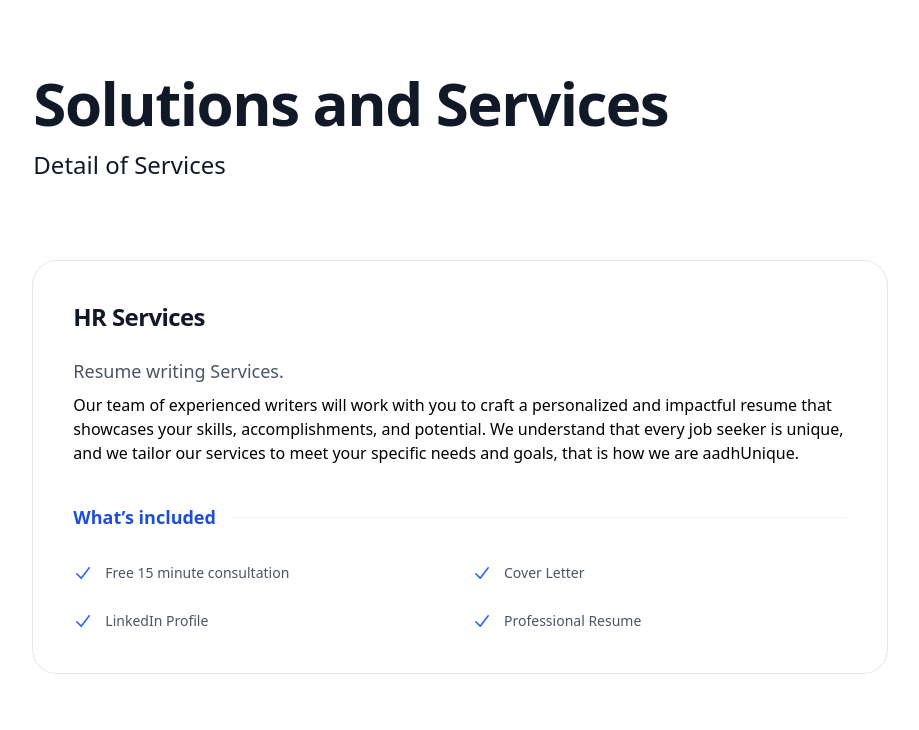
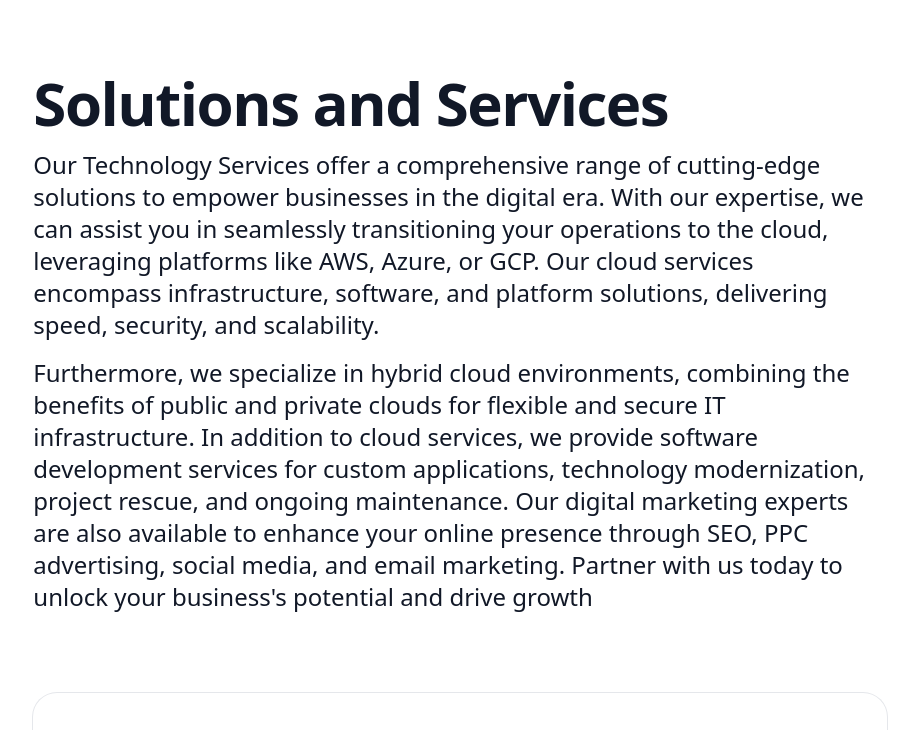
Before and after one commit to aunique-developer/static-site, a website: page docs/index.html in a window 1280 px wide. Shown: the part 1780-2510 px from the top of the page, without its empty margins (180-1099 px from the left). Drawn offline with Linux system fonts and the light colour scheme.

Commit message:
Deploy changes

```diff
--- a/docs/index.html
+++ b/docs/index.html
@@ -202,7 +202,8 @@
       <div class="mx-auto mt-8 max-w-2xl sm:mt-20 lg:mt-24 lg:max-w-4xl">
 
         <h2 class="text-4xl font-bold tracking-tight text-gray-900 sm:text-6xl">Solutions and Services</h2>
-        <p class=" pt-4 text-2xl text-gray-900">Detail of Services</p>
+        <p class="pt-4 text-2xl text-gray-900">Our Technology Services offer a comprehensive range of cutting-edge solutions to empower businesses in the digital era. With our expertise, we can assist you in seamlessly transitioning your operations to the cloud, leveraging platforms like AWS, Azure, or GCP. Our cloud services encompass infrastructure, software, and platform solutions, delivering speed, security, and scalability.</p>
+        <p class="pt-4 text-2xl text-gray-900">Furthermore, we specialize in hybrid cloud environments, combining the benefits of public and private clouds for flexible and secure IT infrastructure. In addition to cloud services, we provide software development services for custom applications, technology modernization, project rescue, and ongoing maintenance. Our digital marketing experts are also available to enhance your online presence through SEO, PPC advertising, social media, and email marketing. Partner with us today to unlock your business's potential and drive growth</p>
 
         <div class="mx-auto max-w-2xl rounded-3xl ring-1 ring-gray-200 lg:mb-24 sm:mt-20 lg:mx-0 lg:flex lg:max-w-none">
           <div class="p-8 sm:p-10 lg:flex-auto">
@@ -398,13 +399,13 @@
                 d="M24 4.557c-.883.392-1.832.656-2.828.775 1.017-.609 1.798-1.574 2.165-2.724-.951.564-2.005.974-3.127 1.195-.897-.957-2.178-1.555-3.594-1.555-3.179 0-5.515 2.966-4.797 6.045-4.091-.205-7.719-2.165-10.148-5.144-1.29 2.213-.669 5.108 1.523 6.574-.806-.026-1.566-.247-2.229-.616-.054 2.281 1.581 4.415 3.949 4.89-.693.188-1.452.232-2.224.084.626 1.956 2.444 3.379 4.6 3.419-2.07 1.623-4.678 2.348-7.29 2.04 2.179 1.397 4.768 2.212 7.548 2.212 9.142 0 14.307-7.721 13.995-14.646.962-.695 1.797-1.562 2.457-2.549z" />
             </svg>
           </a>
-          <a href="#!" class="mr-6 text-neutral-600 dark:text-neutral-200">
+          <!-- <a href="#!" class="mr-6 text-neutral-600 dark:text-neutral-200">
             <svg xmlns="http://www.w3.org/2000/svg" class="h-5 w-5" fill="currentColor" viewBox="0 0 24 24">
               <path
                 d="M7 11v2.4h3.97c-.16 1.029-1.2 3.02-3.97 3.02-2.39 0-4.34-1.979-4.34-4.42 0-2.44 1.95-4.42 4.34-4.42 1.36 0 2.27.58 2.79 1.08l1.9-1.83c-1.22-1.14-2.8-1.83-4.69-1.83-3.87 0-7 3.13-7 7s3.13 7 7 7c4.04 0 6.721-2.84 6.721-6.84 0-.46-.051-.81-.111-1.16h-6.61zm0 0 17 2h-3v3h-2v-3h-3v-2h3v-3h2v3h3v2z"
                 fill-rule="evenodd" clip-rule="evenodd" />
             </svg>
-          </a>
+          </a> -->
           <a href="#!" class="mr-6 text-neutral-600 dark:text-neutral-200">
             <svg xmlns="http://www.w3.org/2000/svg" class="h-4 w-4" fill="currentColor" viewBox="0 0 24 24">
               <path
```
Also changed, not shown: public/index.html (+4 -3 lines).
